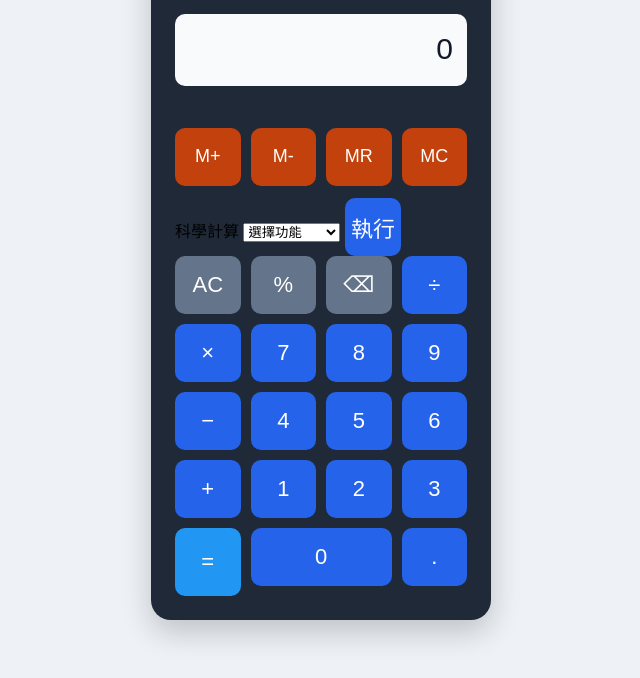
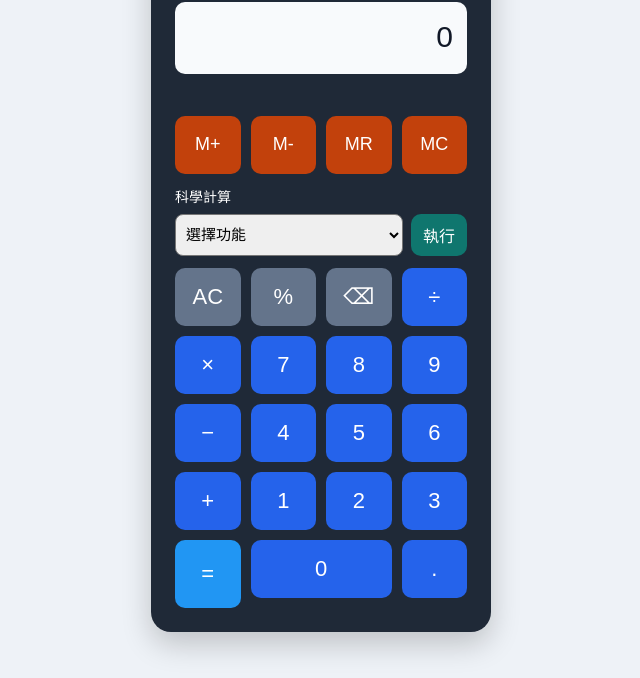
Before and after one commit to yzhiqi86-hub/calculator-app, a plain HTML site: page index.html in a window 1280 px wide. Shown: the part 122-800 px from the top of the page, without its empty margins (319-959 px from the left). Drawn offline with Linux system fonts and the light colour scheme.

Commit message:
Style scientific dropdown layout

```diff
--- a/style.css
+++ b/style.css
@@ -79,3 +79,8 @@ button.zero {
 button.memory { background:#c2410c; font-size:18px; }
 button.memory:hover { background:#9a3412; }
 .memory-indicator { color:#fbbf24; min-height:20px; text-align:right; font-size:13px; margin-bottom:6px; }
+
+.scientific-dropdown { display:grid; grid-template-columns:1fr auto; gap:8px; margin-bottom:12px; align-items:center; }
+.scientific-dropdown label { grid-column:1/-1; color:white; font-size:14px; }
+.scientific-dropdown select { min-width:0; min-height:42px; border-radius:8px; padding:6px; font-size:15px; }
+.scientific-dropdown button { background:#0f766e; font-size:16px; min-height:42px; padding:0 12px; }
```
